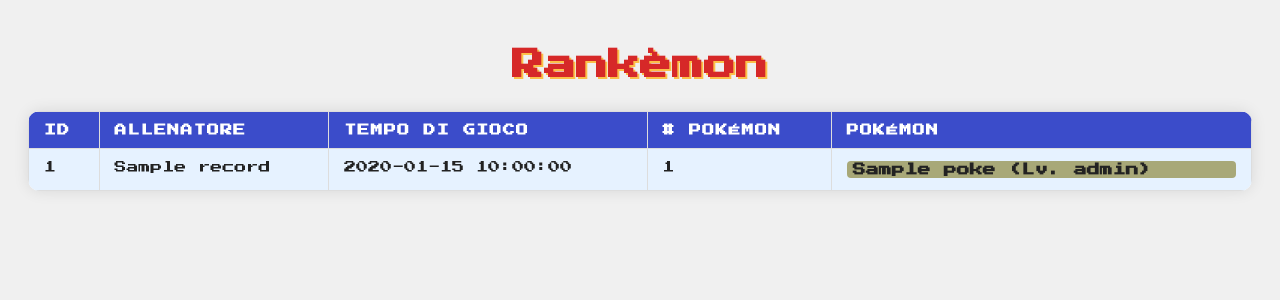
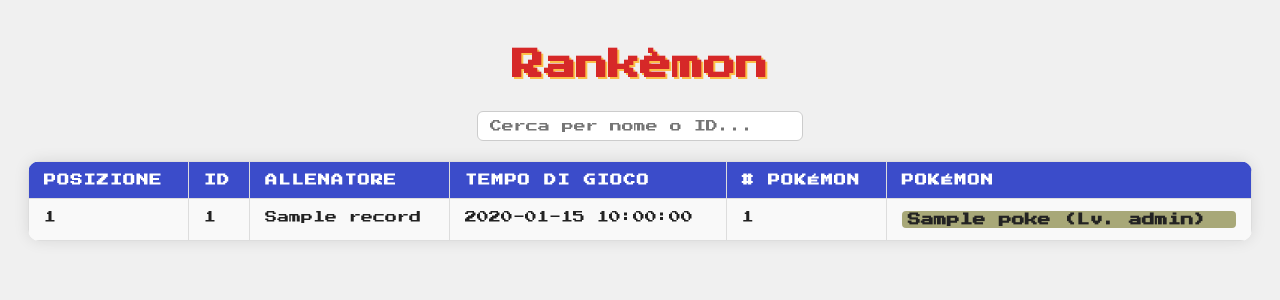
Before and after one commit to DottSpace/Rank-mon, a Flask app: page /classifica in a window 1280 px wide. Shown: the top 300 px of the page. Run offline with Flask 3, Linux system fonts and the light colour scheme; a database or web service that is not in the repository returns one stand-in record (values such as "Sample title"); data that the repository does not hold is empty.

Commit message:
Update leaderboard.html

```diff
--- a/templates/leaderboard.html
+++ b/templates/leaderboard.html
@@ -16,6 +16,20 @@
             color: #d62828;
             margin-bottom: 30px;
             text-shadow: 2px 2px #fcbf49;
+        }
+
+        .search-container {
+            text-align: center;
+            margin-bottom: 20px;
+        }
+
+        .search-input {
+            padding: 8px 12px;
+            font-size: 12px;
+            width: 300px;
+            border-radius: 6px;
+            border: 1px solid #ccc;
+            font-family: 'Press Start 2P', cursive;
         }
 
         table {
@@ -86,16 +100,26 @@
 </head>
 <body>
     <h1>Rankèmon</h1>
-    <table>
+
+    <div class="search-container">
+        <input class="search-input" type="text" id="searchInput" onkeyup="searchTable()" placeholder="Cerca per nome o ID...">
+    </div>
+
+    <table id="rankTable">
+        <thead>
             <tr>
+                <th>Posizione</th>
                 <th>ID</th>
                 <th>Allenatore</th>
                 <th>Tempo di Gioco</th>
                 <th># Pokémon</th>
                 <th>Pokémon</th>
             </tr>
+        </thead>
+        <tbody>
             {% for user in classifica %}
             <tr>
+                <td>{{ loop.index }}</td>
                 <td>{{ user.id }}</td>
                 <td>{{ user.trainer_name }}</td>
                 <td>{{ user.play_time }}</td>
@@ -112,6 +136,7 @@
                 </td>
             </tr>
             {% endfor %}
+        </tbody>
     </table>
 
     <script>
@@ -121,6 +146,26 @@
             hidden.forEach(el => el.style.display = 'block');
             button.style.display = 'none';
         }
+
+        function searchTable() {
+            const input = document.getElementById("searchInput").value.toLowerCase();
+            const table = document.getElementById("rankTable");
+            const tr = table.getElementsByTagName("tr");
+
+            for (let i = 1; i < tr.length; i++) {
+                const tdId = tr[i].getElementsByTagName("td")[1];
+                const tdName = tr[i].getElementsByTagName("td")[2];
+                if (tdId && tdName) {
+                    const txtValueId = tdId.textContent || tdId.innerText;
+                    const txtValueName = tdName.textContent || tdName.innerText;
+                    if (txtValueId.toLowerCase().includes(input) || txtValueName.toLowerCase().includes(input)) {
+                        tr[i].style.display = "";
+                    } else {
+                        tr[i].style.display = "none";
+                    }
+                }
+            }
+        }
     </script>
 </body>
 </html>
```
Lines whose indentation alone changed are shown as unchanged.
